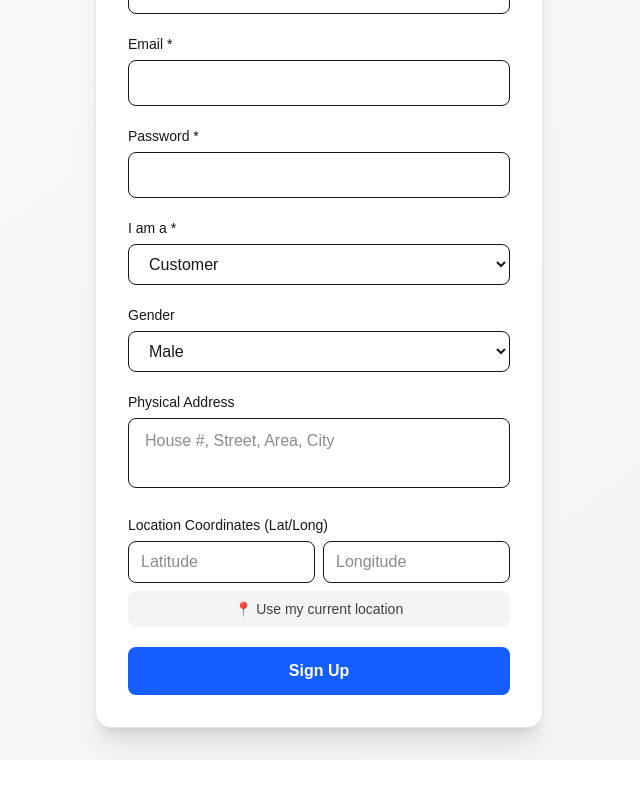
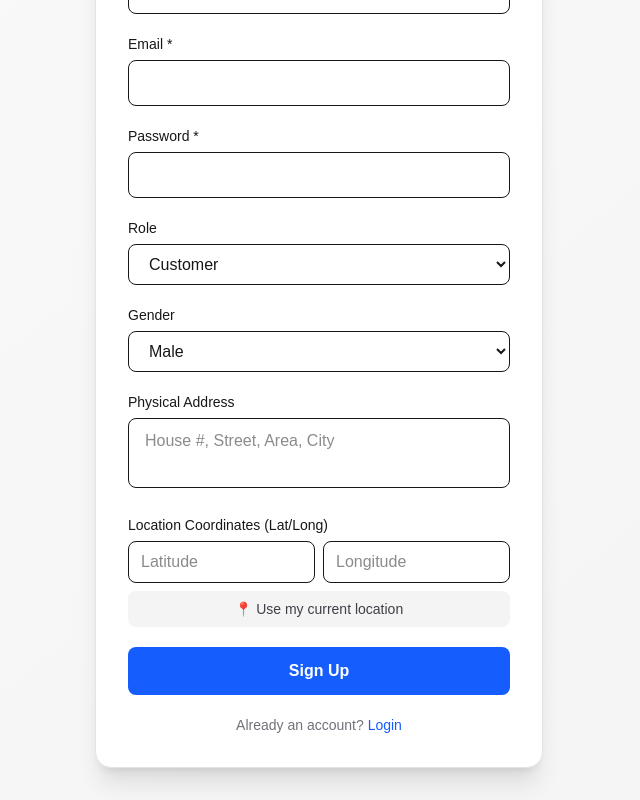
Before and after one commit to razaWorld/dailyvisitor, a Next.js app: page /signup in a window 1280 px wide. Shown: the part 219-1019 px from the top of the page, without its empty margins (321-961 px from the left). Before the commit the page ends 979 px from the top, so only its background shows below. Built offline with nearby package versions, Linux system fonts and the light colour scheme; no server answers.

Commit message:
Latest push updated

```diff
--- a/app/signup/page.tsx
+++ b/app/signup/page.tsx
@@ -102,7 +102,7 @@
       return;
     }
 
-    setMessage({ text: '✅ Account created! Check your email to confirm, then log in.', ok: true });
+    setMessage({ text: '✅ Account created! ', ok: true });
     setForm(initialForm);
     setTimeout(() => router.push('/login'), 1500);
   };
@@ -155,7 +155,7 @@
           </div>
 
           <div>
-            <label className="block text-sm font-medium mb-1.5">I am a *</label>
+            <label className="block text-sm font-medium mb-1.5">Role</label>
             <select
               name="role"
               value={form.role}
@@ -255,6 +255,13 @@
               {message.text}
             </p>
           )}
+
+        <p className="text-sm text-center text-zinc-500">
+          Already an account?{' '}
+          <a href="/login" className="text-blue-600 hover:underline">
+            Login
+          </a>
+        </p>
         </form>
       </div>
     </div>
--- a/package.json
+++ b/package.json
@@ -11,8 +11,6 @@
   "dependencies": {
     "@supabase/ssr": "^0.12.0",
     "@supabase/supabase-js": "^2.108.2",
-    "leaflet": "^1.9.4",
-    "react-leaflet": "^4.2.1",
     "next": "16.2.9",
     "react": "19.2.4",
     "react-dom": "19.2.4"
```
Also changed, not shown: 1 other file (tests, documents, lock files or other folders).
